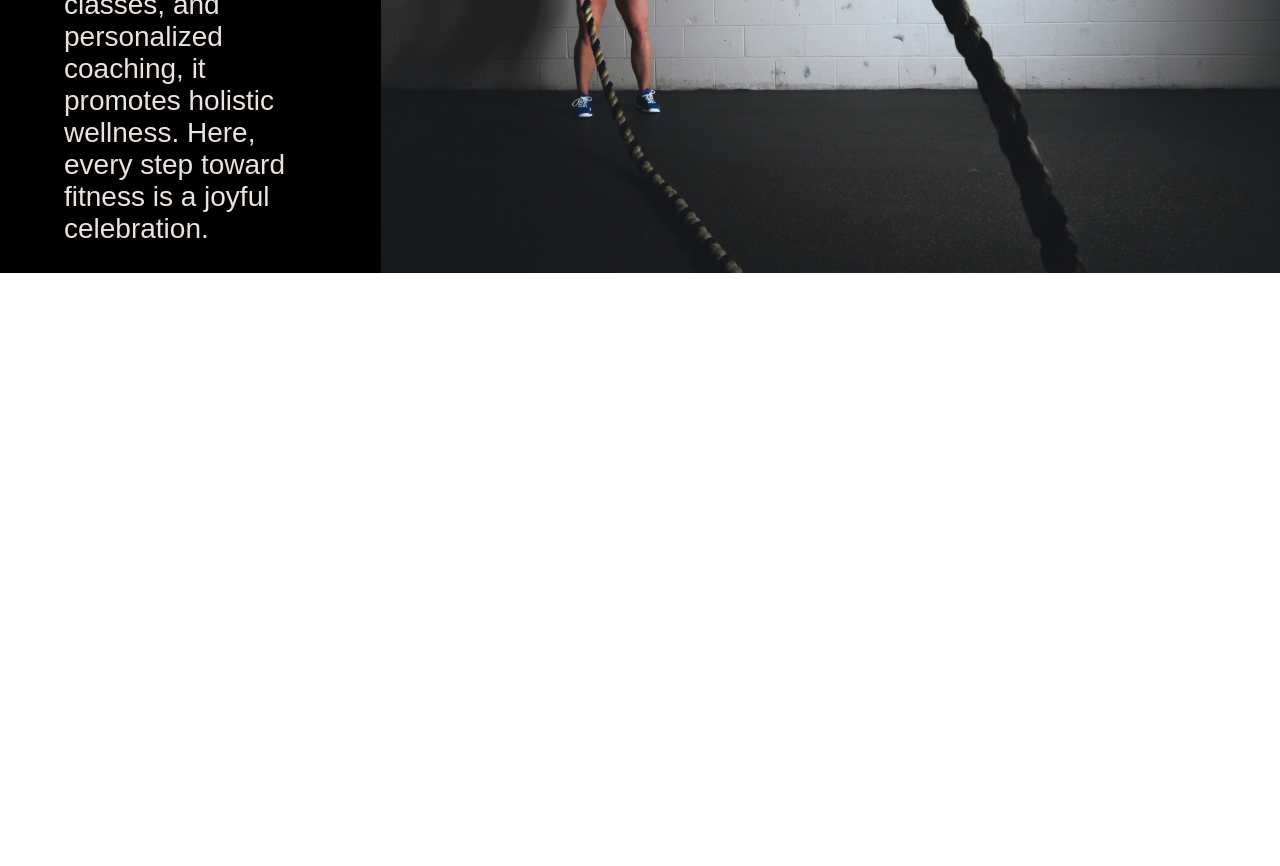
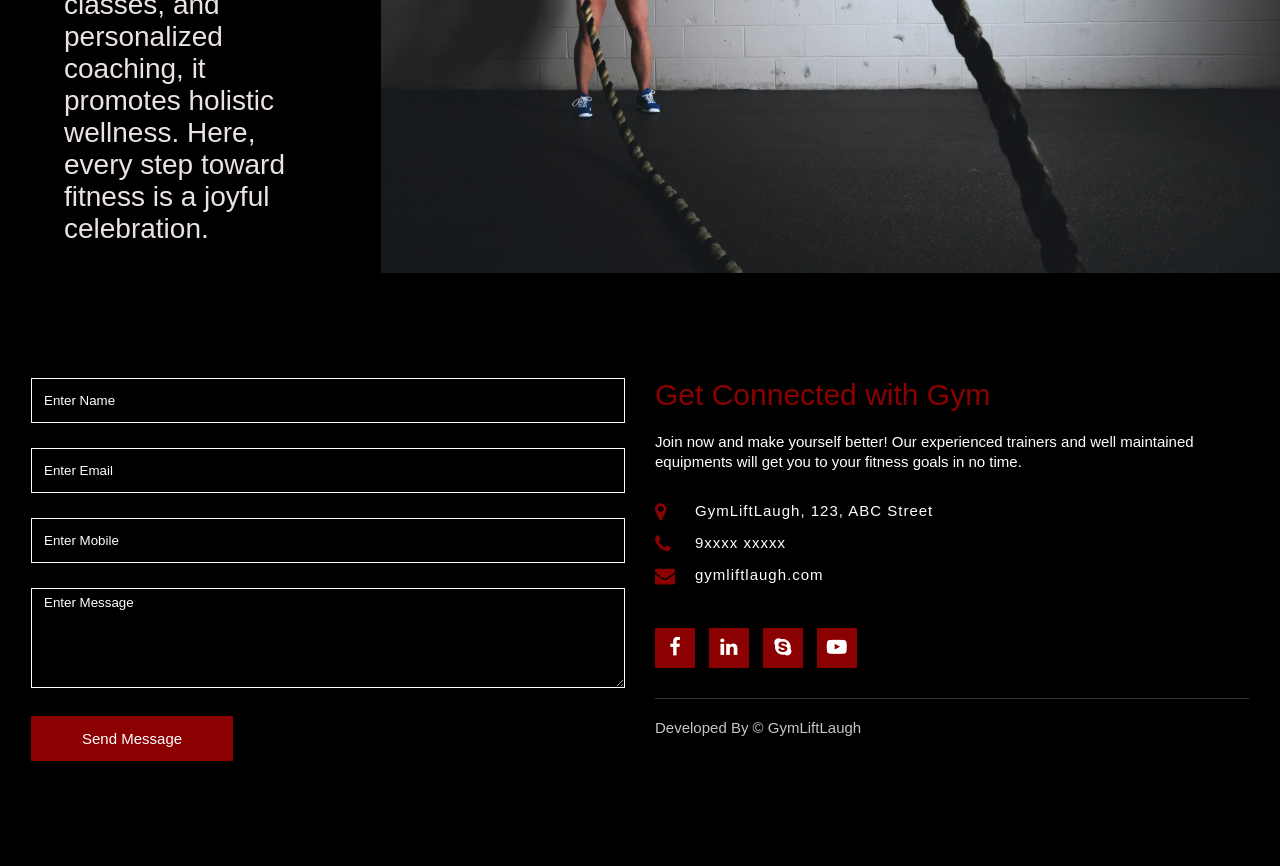
Before and after one commit to zofienora/gymliftlaugh, a plain HTML site: page index.html in a window 1280 px wide. Shown: the part 1706-2572 px from the top of the page. Before the commit the page ends 1979 px from the top, so only its background shows below. Drawn offline with Linux system fonts and the light colour scheme.

Commit message:
Added footer section

```diff
--- a/index.html
+++ b/index.html
@@ -6,6 +6,7 @@
     <title>Lift & Laugh Gym</title>
     <link rel="stylesheet" href="style.css">
     <link rel="favicon icon" href="images/logo.png" type="image/x-icon">
+    <link rel="stylesheet" href="https://cdnjs.cloudflare.com/ajax/libs/font-awesome/4.7.0/css/font-awesome.min.css">
     <meta name="description" content="A place to lift and laugh.">
     <meta name="author" content="Lift and Laugh Gym">
     <meta name="keywords" content="Gym website, gym, fitness, workout, exercise">
@@ -28,6 +29,7 @@
                    <span class="line"></span>
                </a>
                <nav class="nav-links" id="nav-links">
+
                    <ul>
                        <li><a href="#home">Home</a></li>
                        <li><a href="#about">About</a></li>
@@ -92,10 +94,49 @@
    </section>
 
    <!------------SCHEDULE SECTION----------------------------->
-   <section class="schedule"></section>
+
+
 
    <!------------FOOTER----------------------------->
-   <footer></footer>
+   <footer>
+    <section class="contact" id="contact">
+        <div class="container">
+           <div class="content">
+               <div class="box form wow slideInLeft">
+                  <form>
+                     <input type="text" placeholder="Enter Name">
+                     <input type="text" placeholder="Enter Email">
+                     <input type="text" placeholder="Enter Mobile">
+                     <textarea placeholder="Enter Message"></textarea>
+                     <button type="submit">Send Message</button>
+                  </form>
+               </div>
+               <div class="box text wow slideInRight">
+                    <h2>Get Connected with Gym</h2>
+                     <p class="title-p">Join now and make yourself better! Our experienced trainers and well maintained equipments will get you to your fitness goals in no time.</p>
+                     <div class="info">
+                         <ul>
+                             <li><span class="fa fa-map-marker"></span> GymLiftLaugh, 123, ABC Street</li>
+                             <li><span class="fa fa-phone"></span> 9xxxx xxxxx</li>
+                             <li><span class="fa fa-envelope"></span> gymliftlaugh.com</li>
+                         </ul>
+                     </div>
+                     <div class="social">
+                          <a href="https://www.facebook.com/"><span class="fa fa-facebook"></span></a>
+                          <a href="https://www.linkedin.com"><span class="fa fa-linkedin"></span></a>
+                          <a href="https://www.skype.com"><span class="fa fa-skype"></span></a>
+                          <a href="https://www.youtube.com"><span class="fa fa-youtube-play"></span></a>
+                     </div>
+
+                     <div class="copy">
+                         Developed By &copy; GymLiftLaugh
+                     </div>
+               </div>
+           </div>
+        </div>
+     </section>
+   </footer>
+
 
    <!-- Connection to JavaScript-File -->
    <script src="script.js"></script>
--- a/style.css
+++ b/style.css
@@ -111,6 +111,7 @@ span {
 .nav-links a:hover {
     color: #00bcd4;
 }
+
 
 /* Headerline */
 .headerline {
@@ -227,6 +228,138 @@ span {
 
 /* Add any styles for your schedule section */
 
+
+
 /* ------------------FOOTER--------------------------- */
 
 /* Add any styles for your footer */
+.contact{
+	padding:80px 0px;
+	background-color: #000000;
+}
+
+.contact .content{
+	-webkit-display: flex;
+	display: flex;
+}
+
+.contact .content .box{
+	flex:0 0 50%;
+	max-width: 50%;
+	padding: 15px;
+}
+
+.contact .content .form input,
+.contact .content .form textarea{
+ height: 45px;
+ width: 100%;
+ padding:6px 12px;
+ margin-bottom: 25px;
+ background-color: transparent;
+ border:1px solid #ffffff;
+ font-family: 'Open-sans',sans-serif;
+ color:#ffffff;
+}
+.contact .content .form input:focus,
+.contact .content .form textarea:focus{
+ outline: none;
+}
+.contact .content .form input::placeholder,
+.contact .content .form textarea::placeholder{
+	color:#ffffff;
+}
+.contact .content .form textarea{
+	height: 100px;
+}
+
+.contact .content .form button{
+	border:none;
+	outline: none;
+	box-shadow: none;
+	height: 45px;
+	padding:0px 50px;
+	border:1px solid transparent;
+	background-color: darkred;
+	color:#ffffff;
+	font-size: 15px;
+	transition: all .5s ease;
+	cursor: pointer;
+}
+.contact .content .form button:hover{
+	background-color:transparent;
+	color:#ffffff;
+    border-color:#ffffff;
+}
+
+.contact .content .text h2{
+	font-size: 30px;
+    font-weight: 500;
+    color: darkred;
+    padding: 0px 0px 20px;
+}
+.contact .content .text p{
+    font-size: 15px;
+    line-height: 20px;
+    color: #ffffff;
+    margin: 0;
+    padding: 0px 0px 30px;
+    font-family: 'Open-sans', sans-serif;
+}
+
+.contact .content .text .info ul{
+	list-style: none;
+	padding:0;
+	margin:0;
+}
+
+.contact .content .text .info li{
+	display: block;
+	margin-bottom: 15px;
+	color:#ffffff;
+	font-size: 15px;
+	letter-spacing: 1px;
+	position: relative;
+	padding-left: 40px;
+	font-family: 'Open-Sans',sans-serif;
+}
+.contact .content .text .info li span{
+	display: inline-block;
+	position: absolute;
+	left:0px;
+	top:0px;
+	font-size: 20px;
+	color: darkred;
+}
+.contact .content .text .social {
+	padding-top: 30px;
+}
+.contact .content .text .social a{
+	height: 40px;
+	width: 40px;
+	line-height: 40px;
+	text-align: center;
+	background-color: darkred;
+    text-decoration: none;
+    display: inline-block;
+    margin-right: 10px;
+    transition: all .5s ease;
+    border:1px solid transparent;
+}
+
+.contact .content .text .social a:hover{
+	background-color: transparent;
+    border-color: #ffffff;
+}
+
+.contact .content .text .social a span{
+	color:#ffffff;
+	font-size: 20px;
+}
+
+.contact .content .text .copy{
+	border-top:1px solid #333333;
+	margin-top: 30px;
+	padding-top: 20px;
+	color:#c5c5c5;
+	font-size: 15px;
+}
```
